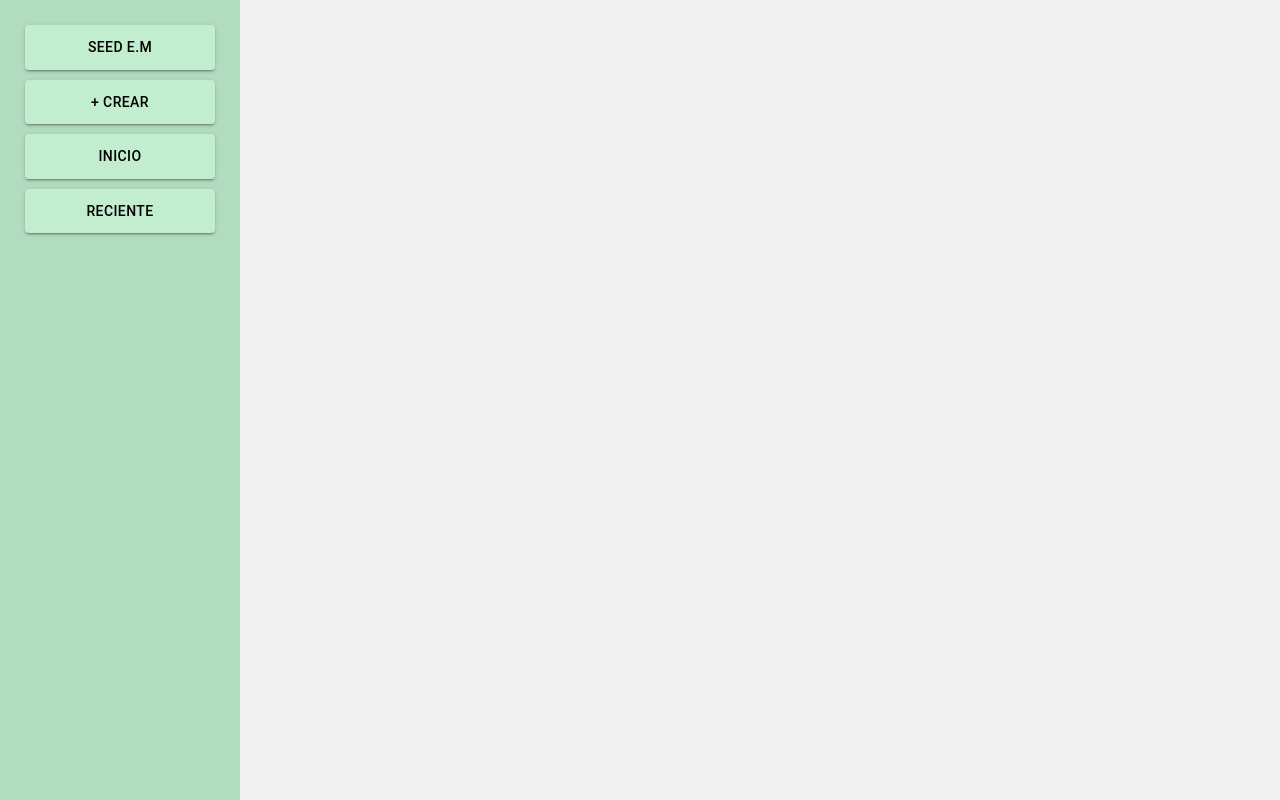
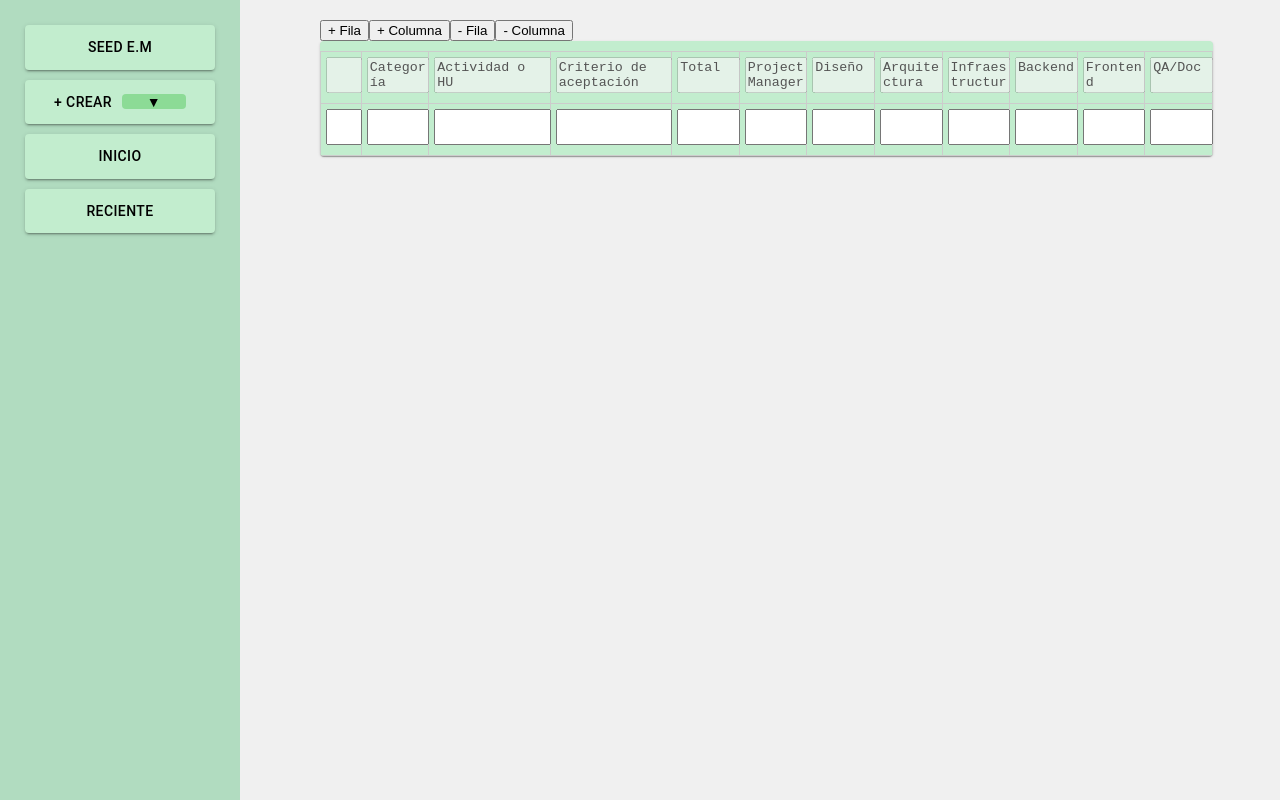
Before and after one commit to jugo-de-mora/EstimaPro, a React (Create React App) app: page /nuevo in a window 1280 px wide. Built offline with nearby package versions, Linux system fonts and the light colour scheme.

Commit message:
Actualizacion de la pagina subir page y la creacion de estimaciones

```diff
--- a/src/AppPrueba.tsx
+++ b/src/AppPrueba.tsx
@@ -4,6 +4,7 @@ import Sidebar from './components/Sidebar';
 import HomePage from './pages/HomePage';
 import AboutPage from './pages/AboutPage';
 import ContactPage from './pages/ContactPage';
+import SubirPage from './pages/SubirPage';
 
 function AppPrueba() {
   return (
@@ -22,6 +23,7 @@ function AppPrueba() {
             <Route path="/" element={<HomePage />} />
             <Route path="/about" element={<AboutPage />} />
             <Route path="/contact" element={<ContactPage />} />
+            <Route path="/nuevo" element={<SubirPage />} />
           </Routes>
         </div>
       </div>
--- a/src/components/Sidebar.tsx
+++ b/src/components/Sidebar.tsx
@@ -1,12 +1,10 @@
 import React, { useState } from "react";
 import { Link, useNavigate } from "react-router-dom";
 import {
-  Container,
   Box,
   Button,
   Menu,
   MenuItem,
-  TextField,
   Table,
   TableBody,
   TableCell,
@@ -14,35 +12,43 @@ import {
   TableHead,
   TableRow,
   Paper,
-  IconButton,
 } from "@mui/material";
 import "./CreateEstimationPopup.css";
 
-// Definimos el tipo para las props que recibe el botón de navegación
+// Tipo para las props que recibe el botón de navegación
 interface NavigateButtonProps {
-  to: string; // La ruta a la que el botón debe navegar
-  label: string; // El texto del botón
-  onClick?: () => void; // El texto del botón
+  to: string;
+  label: string;
+  onClick?: () => void;
 }
 
-const NavigateButton: React.FC<NavigateButtonProps> = ({
-  to,
-  label,
-  onClick,
-}) => {
+const NavigateButton: React.FC<NavigateButtonProps> = ({ to, label, onClick }) => {
   const navigate = useNavigate();
+  const [anchorEl, setAnchorEl] = useState<null | HTMLElement>(null);
 
-  const handleClick = () => {
-    if (onClick) {
-      onClick(); // Ejecuta la función pasada como parámetro si existe
-    }
-    navigate(to); // Navega a la ruta indicada sin refrescar la página
+  const handleButtonClick = () => {
+    if (onClick) onClick(); // Llama a onClick para abrir el popup
+    navigate(to); // Navega a la ruta indicada
+  };
+
+  const handleMenuOpen = (event: React.MouseEvent<HTMLElement>) => {
+    setAnchorEl(event.currentTarget); // Abre el menú al pasar el cursor sobre el sub-botón
+  };
+
+  const handleMenuClose = () => {
+    setAnchorEl(null); // Cierra el menú
+  };
+
+  const handleMenuItemClick = (path: string) => {
+    navigate(path);
+    setAnchorEl(null);
   };
 
   return (
+    <>
       <Button
         variant="contained"
-      onClick={handleClick}
+        onClick={handleButtonClick} // Llama a onClick y navega
         style={{
           marginBottom: "10px",
           backgroundColor: "#c2edce",
@@ -53,56 +59,48 @@ const NavigateButton: React.FC<NavigateButtonProps> = ({
         }}
       >
         {label}
+        {label === "+ Crear" && (
+          <Button
+            onMouseEnter={handleMenuOpen} // Despliega el menú al pasar el cursor sobre este botón adicional
+            style={{
+              marginLeft: "10px",
+              width: "1px",
+              backgroundColor: "#8cdb96",
+              color: "#000",
+              padding: "1px",
+              height: "15px"
+            }}
+          >
+            ▼
           </Button>
+        )}
+      </Button>
+      {label === "+ Crear" && (
+        <Menu
+          anchorEl={anchorEl}
+          open={Boolean(anchorEl)}
+          onClose={handleMenuClose}
+          MenuListProps={{ onMouseLeave: handleMenuClose }}
+        >
+          <MenuItem onClick={() => handleMenuItemClick("/Subir")}>
+            Subir archivo
+          </MenuItem>
+          <MenuItem onClick={() => handleMenuItemClick("/nuevo")}>
+            Crear nuevo en blanco
+          </MenuItem>
+          <MenuItem onClick={() => handleMenuItemClick("/Generar")}>
+            Generar
+          </MenuItem>
+        </Menu>
+      )}
+    </>
   );
 };
 
 const Sidebar: React.FC = () => {
-  // return (
-  //   <div style={{
-  //     width: '200px',
-  //     backgroundColor: '#a7d6a0',
-  //     padding: '20px',
-  //     position: 'fixed',
-  //     height: '100%',
-  //     display: 'flex',
-  //     flexDirection: 'column'
-  //   }}>
-  //     <nav>
-  //       <ul style={{ listStyleType: 'none', padding: 0 }}>
-  //         <li style={{ marginBottom: '10px' }}>
-  //           <Link to="/">Inicio</Link>
-  //         </li>
-  //         <li style={{ marginBottom: '10px' }}>
-  //           <Link to="/about">Acerca de</Link>
-  //         </li>
-  //         <li style={{ marginBottom: '10px' }}>
-  //           <Link to="/contact">Contacto</Link>
-  //         </li>
-  //       </ul>
-  //     </nav>
-  //   </div>
-  // );
-  const [isSidebarOpen, setSidebarOpen] = useState(true);
-  const [openDropdowns, setOpenDropdowns] = useState([
-    false,
-    false,
-    false,
-    false,
-  ]);
-  const [isPopupOpen, setIsPopupOpen] = useState(false); // Estado para el pop-up
+  const [isPopupOpen, setIsPopupOpen] = useState(false);
   const [dragOver, setDragOver] = useState(false);
-  const [file, setFile] = useState<File | null>(null); // Estado para el archivo arrastrado
-
-  const toggleSidebar = () => {
-    setSidebarOpen(!isSidebarOpen);
-  };
-
-  const toggleDropdown = (index: number) => {
-    setOpenDropdowns(
-      openDropdowns.map((isOpen, i) => (i === index ? !isOpen : isOpen))
-    );
-  };
+  const [file, setFile] = useState<File | null>(null);
 
   const openPopup = () => {
     setIsPopupOpen(true);
@@ -110,7 +108,7 @@ const Sidebar: React.FC = () => {
 
   const closePopup = () => {
     setIsPopupOpen(false);
-    setFile(null); // Resetear archivo si se cancela
+    setFile(null); // Resetea archivo si se cancela
   };
 
   const handleDragOver = (e: React.DragEvent<HTMLDivElement>) => {
@@ -134,7 +132,6 @@ const Sidebar: React.FC = () => {
   const handleAddFile = () => {
     if (file) {
       console.log("Archivo agregado:", file.name);
-      // Lógica para agregar el archivo
       closePopup();
     }
   };
@@ -151,10 +148,6 @@ const Sidebar: React.FC = () => {
         flexDirection: "column",
       }}
     >
-      {/* <Button variant="contained" style={{ marginBottom: "10px", backgroundColor: "#4d8c90", color: "#fff" }} href="/">
-         <Link to="/">+ Crear</Link>
-         SEED E.M
-      </Button> */}
       <NavigateButton to="/about" label="SEED E.M" />
       <NavigateButton to="/" label="+ Crear" onClick={openPopup} />
       <NavigateButton to="/" label="Inicio" />
@@ -171,10 +164,7 @@ const Sidebar: React.FC = () => {
               {file ? (
                 <p>Archivo seleccionado: {file.name}</p>
               ) : (
-                <p>
-                  Arrastra y suelta un archivo aquí, o haz clic para
-                  seleccionarlo
-                </p>
+                <p>Arrastra y suelta un archivo aquí, o haz clic para seleccionarlo</p>
               )}
               <input
                 type="file"
@@ -183,12 +173,9 @@ const Sidebar: React.FC = () => {
               />
             </div>
             <div className="popup-buttons">
-              <button className="popup-buttons" onClick={handleAddFile}>
-                Agregar
-              </button>
-              <button className="popup-buttons" onClick={closePopup}>
-                Cancelar
-              </button>
+              <button onClick={handleAddFile}>Agregar</button>
+              <button onClick={closePopup}>Cancelar</button>
+              <button onClick={closePopup}>Desde Cero</button>
             </div>
           </div>
         </div>
--- a/src/index.tsx
+++ b/src/index.tsx
@@ -14,7 +14,5 @@ root.render(
   </React.StrictMode>
 );
 
-// If you want to start measuring performance in your app, pass a function
-// to log results (for example: reportWebVitals(console.log))
-// or send to an analytics endpoint. Learn more: https://bit.ly/CRA-vitals
+
 reportWebVitals();
--- /dev/null
+++ b/src/pages/SubirPage.tsx
@@ -0,0 +1,123 @@
+import React, { useState } from 'react';
+import { Table, TableBody, TableCell, TableContainer, TableRow, Paper } from '@mui/material';
+
+const ExcelLikeTable: React.FC = () => {
+  const initialHeaders = [
+    "",
+    "Categoría",
+    "Actividad o HU",
+    "Criterio de aceptación",
+    "Total",
+    "Project Manager",
+    "Diseño",
+    "Arquitectura",
+    "Infraestructura",
+    "Backend",
+    "Frontend",
+    "QA/Doc"
+  ];
+
+  const ancho = [
+    "50px", "100px", "200px", "200px", "100px", "100px", "100px", "100px", "100px", "100px", "100px", "100px"
+  ];
+
+  const [data, setData] = useState<string[][]>([
+    initialHeaders,
+    Array(initialHeaders.length).fill("")
+  ]);
+
+  const [maxHeight, setMaxHeight] = useState<number>(30); // Estado para la altura máxima de áreas de texto a partir de la segunda fila
+
+  const addColumn = () => {
+    setData(prevData => prevData.map(row => [...row, ""]));
+  };
+
+  const addRow = () => {
+    setData(prevData => [...prevData, Array(prevData[0].length).fill("")]);
+  };
+
+  const removeColumn = () => {
+    if (data[0].length > 12) {
+      setData(prevData => prevData.map(row => row.slice(0, -1)));
+    }
+  };
+
+  const removeRow = () => {
+    if (data.length > 2) {
+      setData(prevData => prevData.slice(0, -1));
+    }
+  };
+
+  const handleCellChange = (rowIndex: number, colIndex: number, value: string) => {
+    const newData = [...data];
+    newData[rowIndex][colIndex] = value;
+    setData(newData);
+  };
+
+  const handleTextareaInput = (e: React.ChangeEvent<HTMLTextAreaElement>, rowIndex: number) => {
+    const target = e.target as HTMLTextAreaElement;
+    target.style.height = "auto"; // Reinicia la altura para recalcular
+    const newHeight = target.scrollHeight; // Obtiene la nueva altura del contenido
+
+    // Actualiza la altura máxima solo si es a partir de la segunda fila y si el nuevo alto es mayor
+    if (rowIndex > 0) {
+      setMaxHeight((prevMaxHeight) => Math.max(prevMaxHeight, newHeight));
+    }
+  };
+
+  return (
+    <div>
+      <button onClick={addRow}>+ Fila</button>
+      <button onClick={addColumn}>+ Columna</button>
+      <button onClick={removeRow}>- Fila</button>
+      <button onClick={removeColumn}>- Columna</button>
+      <TableContainer
+        component={Paper}
+        style={{
+          backgroundColor: "#c2edce",
+          width: "95%",
+          height: "100%",
+          overflowX: data[0].length > 12 ? "auto" : "hidden",
+          overflowY: "auto",
+        }}
+      >
+        <Table style={{ borderCollapse: "collapse", marginTop: "10px" }}>
+          <TableBody>
+            {data.map((row, rowIndex) => (
+              <TableRow key={rowIndex}>
+                {row.map((cell, colIndex) => (
+                  <TableCell
+                    key={colIndex}
+                    style={{
+                      border: "1px solid #ccc",
+                      padding: "5px",
+                      width: ancho[colIndex] || "100px",
+                    }}
+                  >
+                    <textarea
+                      value={cell}
+                      onChange={(e) => {
+                        handleCellChange(rowIndex, colIndex, e.target.value);
+                        handleTextareaInput(e, rowIndex); // Ajusta la altura automáticamente para la segunda fila en adelante
+                      }}
+                      style={{
+                        width: "100%",
+                        height: rowIndex > 0 ? `${maxHeight}px` : "30px", // Aplica la altura máxima a partir de la segunda fila
+                        resize: "none",
+                        overflowWrap: "break-word",
+                        minHeight: "30px",
+                      }}
+                      disabled={rowIndex === 0 && colIndex < 12}
+                    />
+                  </TableCell>
+                ))}
+              </TableRow>
+            ))}
+          </TableBody>
+        </Table>
+      </TableContainer>
+    </div>
+  );
+};
+
+export default ExcelLikeTable;
```
Also changed, not shown: src/App.css (+33 -3 lines), src/Prueba.tsx (added, +79 -0 lines). Lines whose indentation alone changed are shown as unchanged.
